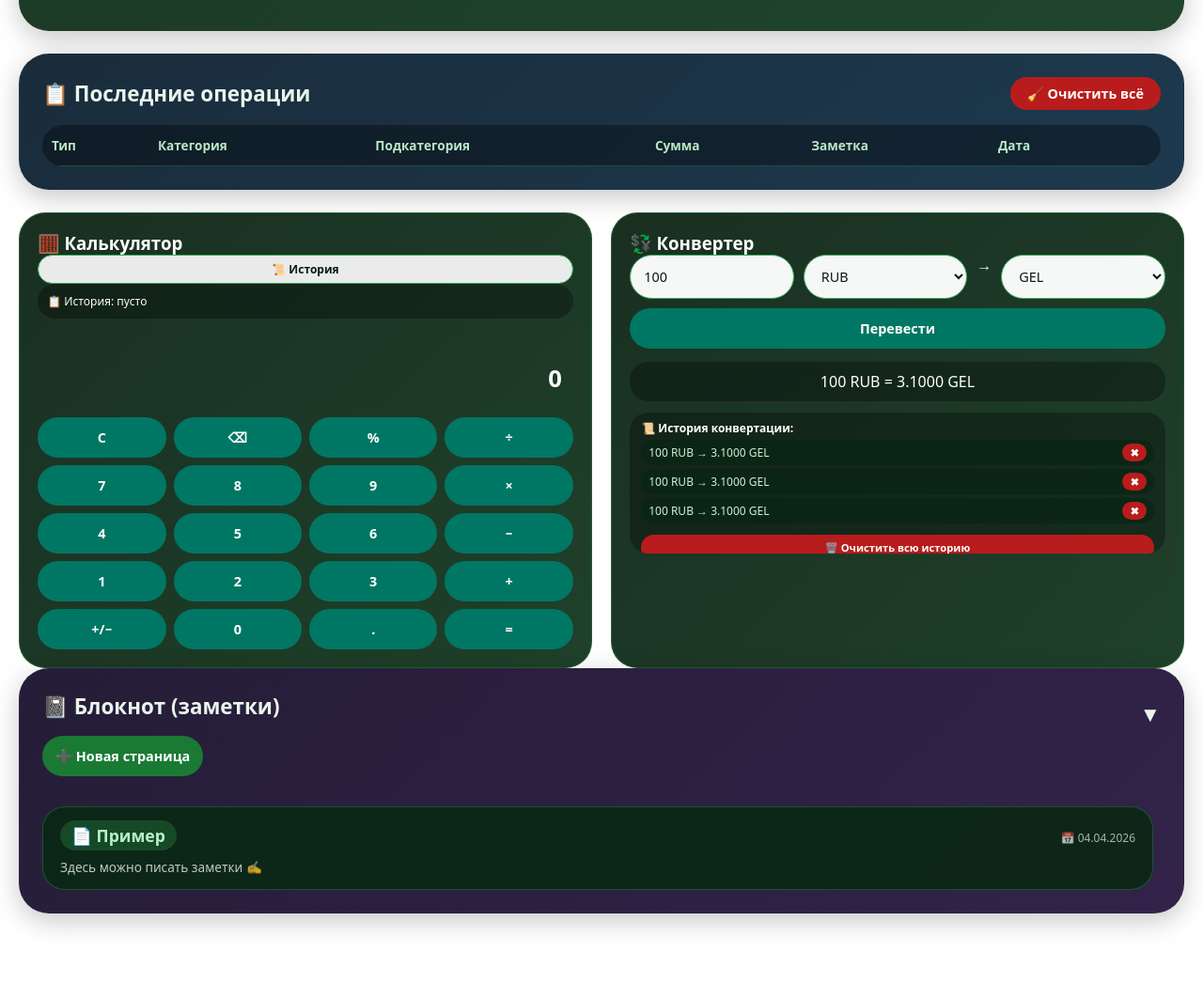
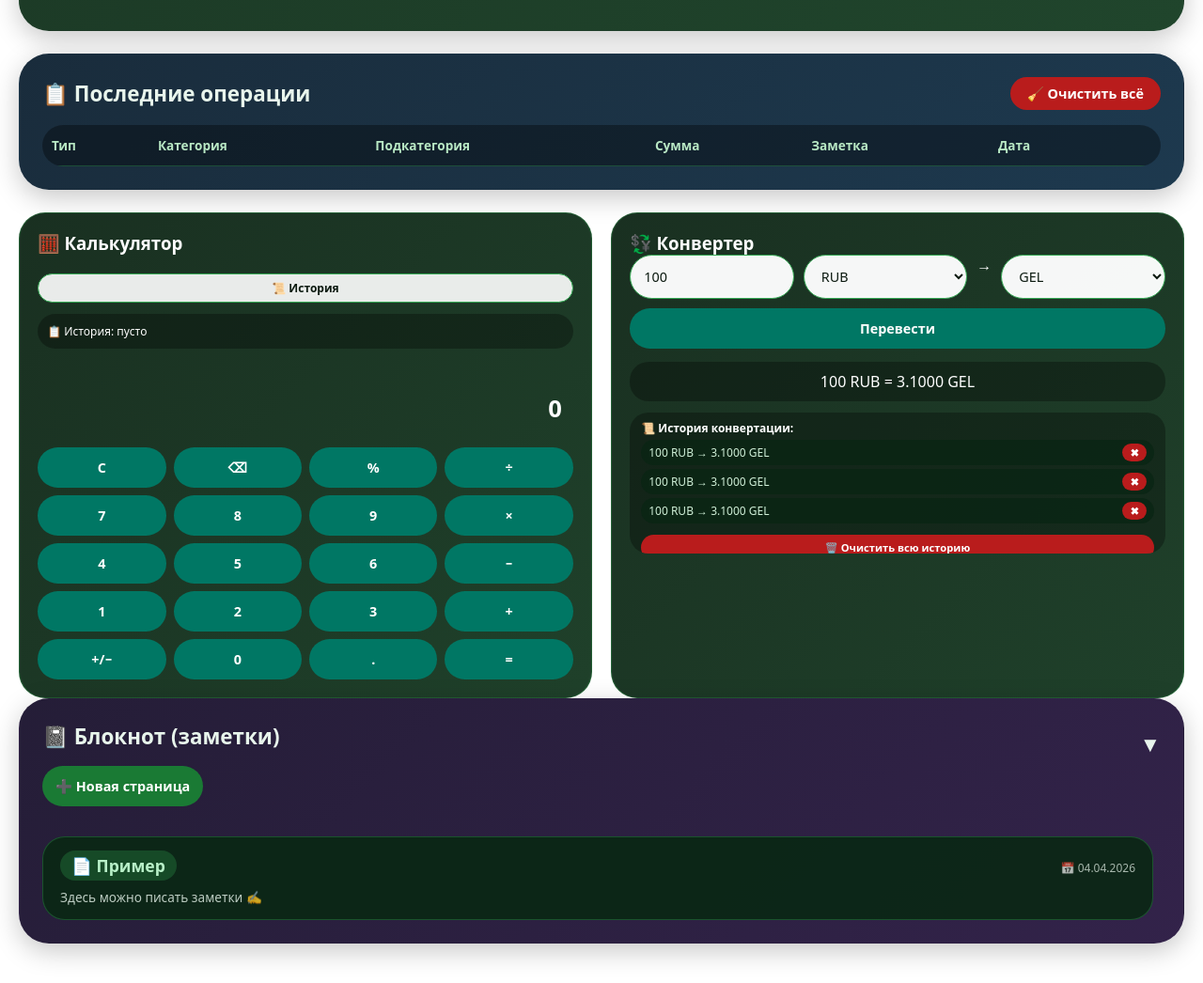
Before and after one commit to motserelia/BudgetPro, a plain HTML site: page index.html in a window 1280 px wide. Shown: the part 1405-2451 px from the top of the page at 94% size. Before the commit the page ends 2421 px from the top, so only its background shows below. Drawn offline with Linux system fonts and the light colour scheme; no server answers.

Commit message:
Update index.css

```diff
--- a/assets/css/index.css
+++ b/assets/css/index.css
@@ -986,3 +986,14 @@
         cursor: pointer;
         margin-top: 8px;
       }
+
+/* Увеличиваем расстояние между элементами в калькуляторе */
+.tool-box > div:first-child {
+  gap: 20px;          /* промежуток между заголовком и кнопкой */
+  margin-bottom: 12px; /* отступ от этой строки до блока истории */
+}
+
+/* Альтернативно, можно задать отступ именно блоку истории */
+.calc-history-preview {
+  margin-top: 8px;
+}
```
